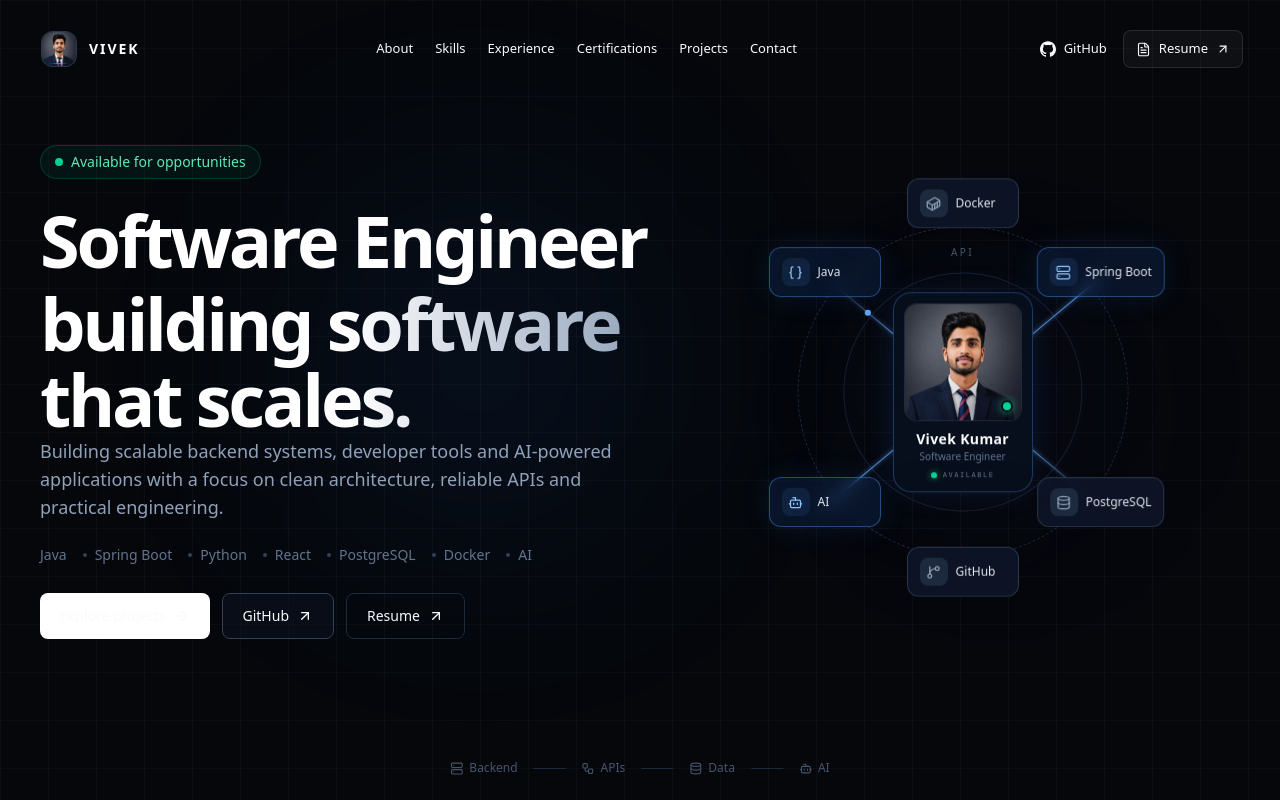
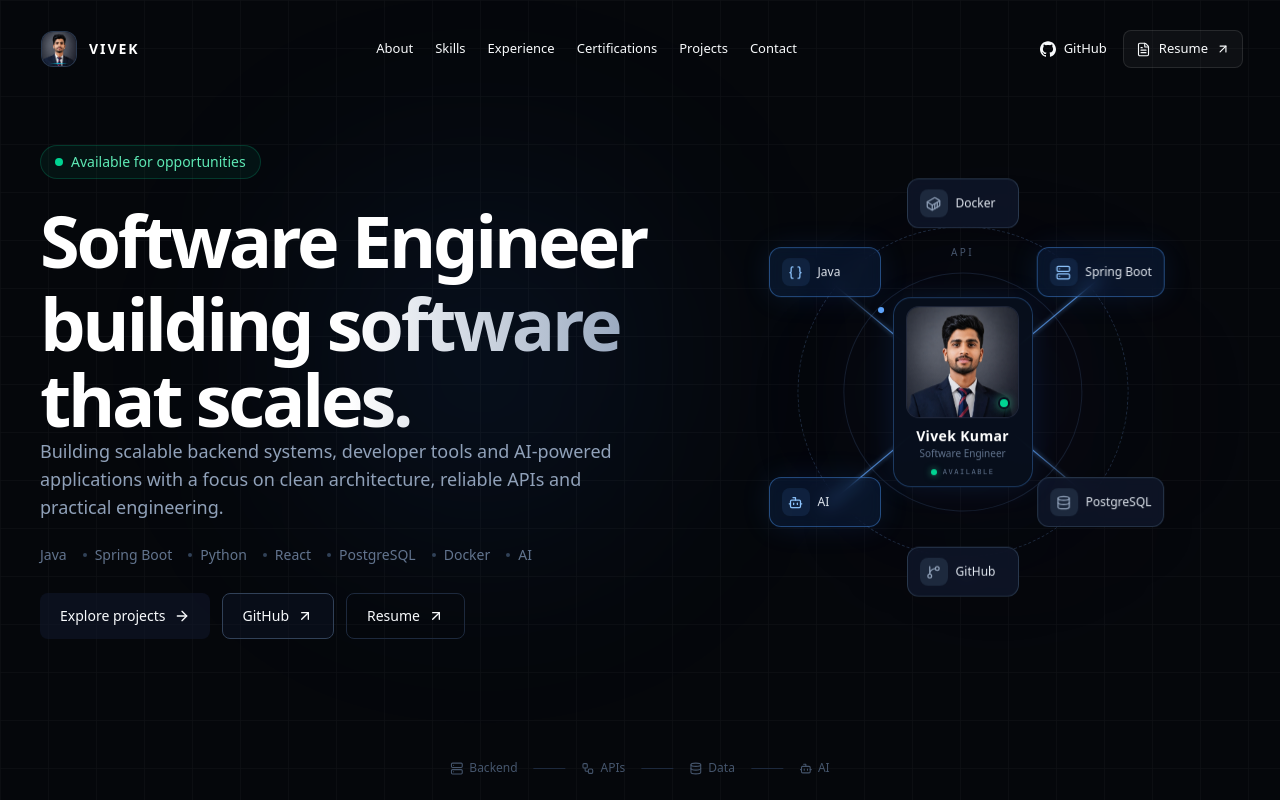
Before and after one commit to vivekkushwahaofficial/vivek-portfolio, a React (Vite) app: page / in a window 1280 px wide. Shown: the top 800 px of the page. Built offline with nearby package versions, Linux system fonts and the light colour scheme.

Commit message:
refine: improve hero network and project actions

```diff
--- a/src/components/HeroNetwork.tsx
+++ b/src/components/HeroNetwork.tsx
@@ -321,25 +321,23 @@ function HeroNetwork() {
         =================================================== */}
 
         <motion.circle
+          cx="300"
+          cy="300"
           r="4"
           fill="#60a5fa"
-          animate={
-            reducedMotion
-              ? undefined
-              : {
-                cx: [300, 120, 300],
-                cy: [300, 150, 300],
-              }
-          }
-          transition={
-            reducedMotion
-              ? undefined
-              : {
+          initial={{
+            cx: 300,
+            cy: 300,
+          }}
+          animate={{
+            cx: [300, 145, 300],
+            cy: [300, 145, 300],
+          }}
+          transition={{
             duration: 3,
             repeat: Infinity,
             ease: "easeInOut",
-              }
-          }
+          }}
         />
 
         {/* ===================================================
@@ -413,10 +411,11 @@ function HeroNetwork() {
   left-1/2
   top-1/2
   z-40
-          w-[132px]
+  w-[112px]
   -translate-x-1/2
   -translate-y-1/2
-          sm:w-[140px]
+  sm:w-[132px]
+  lg:w-[140px]
 "
       >
         <motion.div
@@ -434,7 +433,7 @@ function HeroNetwork() {
             border
             border-blue-400/30
             bg-[#080f1d]/95
-            p-2.5
+            p-2
             shadow-[0_0_30px_rgba(59,130,246,0.12)]
             backdrop-blur-md
           "
@@ -444,7 +443,9 @@ function HeroNetwork() {
           <div
             className="
     relative
+    mx-auto
     aspect-square
+    w-[92%]
     overflow-hidden
     rounded-[13px]
     border
@@ -518,12 +519,10 @@ function HeroNetwork() {
           {/* Profile information */}
 
           <div className="pt-2 text-center">
-            <p className="text-xs font-semibold tracking-wide text-white sm:text-sm">
-              Vivek Kumar
+            <p className="text-[11px] font-semibold tracking-wide text-white sm:text-sm">              Vivek Kumar
             </p>
 
-            <p className="mt-0.5 text-[9px] text-slate-500 sm:text-[10px]">
-              Software Engineer
+            <p className="mt-0.5 text-[8px] text-slate-500 sm:text-[10px]">              Software Engineer
             </p>
 
             <div className="mt-1.5 flex items-center justify-center gap-1.5">
--- a/src/components/ProjectCaseStudy.tsx
+++ b/src/components/ProjectCaseStudy.tsx
@@ -403,7 +403,7 @@ function ProjectCaseStudy({
 
               <ArrowUpRight
                 size={14}
-                className="transition-transform group-hover/link:-translate-y-0.5 group-hover/link:translate-x-0.5"
+                className="transition-transform duration-300 group-hover/link:-translate-y-0.5 group-hover/link:translate-x-0.5"
               />
             </a>
           )}
@@ -413,8 +413,7 @@ function ProjectCaseStudy({
               href={live}
               target="_blank"
               rel="noopener noreferrer"
-              className="group/link inline-flex min-h-10 items-center gap-2 rounded-xl bg-white px-3.5 py-2.5 text-xs font-medium text-black transition-all duration-200 hover:-translate-y-0.5 hover:bg-slate-200 focus-visible:outline-none focus-visible:ring-2 focus-visible:ring-blue-400/60 sm:min-h-11 sm:px-5 sm:py-3 sm:text-sm"
-            >
+              className="group/link inline-flex min-h-10 items-center gap-2 rounded-xl border border-slate-700/80 bg-slate-900/60 px-3.5 py-2.5 text-xs font-medium text-slate-300 transition-all duration-200 hover:-translate-y-0.5 hover:border-blue-400/40 hover:bg-blue-500/[0.08] hover:text-white focus-visible:outline-none focus-visible:ring-2 focus-visible:ring-blue-400/60 sm:min-h-11 sm:px-5 sm:py-3 sm:text-sm"            >
               <span>Live Demo</span>
 
               <ArrowUpRight
--- a/src/pages/Home.tsx
+++ b/src/pages/Home.tsx
@@ -206,14 +206,13 @@ function Home() {
               {/* Projects */}
               <a
                 href="#projects"
-                className="group inline-flex items-center gap-2 rounded-lg bg-white px-4 py-2.5 text-sm font-medium text-slate-950 transition duration-200 hover:-translate-y-0.5 hover:bg-slate-200 focus-visible:outline-none focus-visible:ring-2 focus-visible:ring-blue-400 sm:px-5 sm:py-3"
+                className="group inline-flex items-center gap-2 rounded-lg bg-slate-900/60 px-4 py-2.5 text-sm font-medium text-slate-300 transition duration-200 hover:-translate-y-0.5 hover:bg-slate-200 focus-visible:outline-none focus-visible:ring-2 focus-visible:ring-blue-400 sm:px-5 sm:py-3"
               >
                 Explore projects
 
                 <ArrowRight
                   size={16}
-                  aria-hidden="true"
-                  className="transition-transform duration-200 group-hover:translate-x-1"
+                  className="transition-transform duration-300 group-hover:translate-x-1"
                 />
               </a>
 
```
Lines whose indentation alone changed are shown as unchanged.
